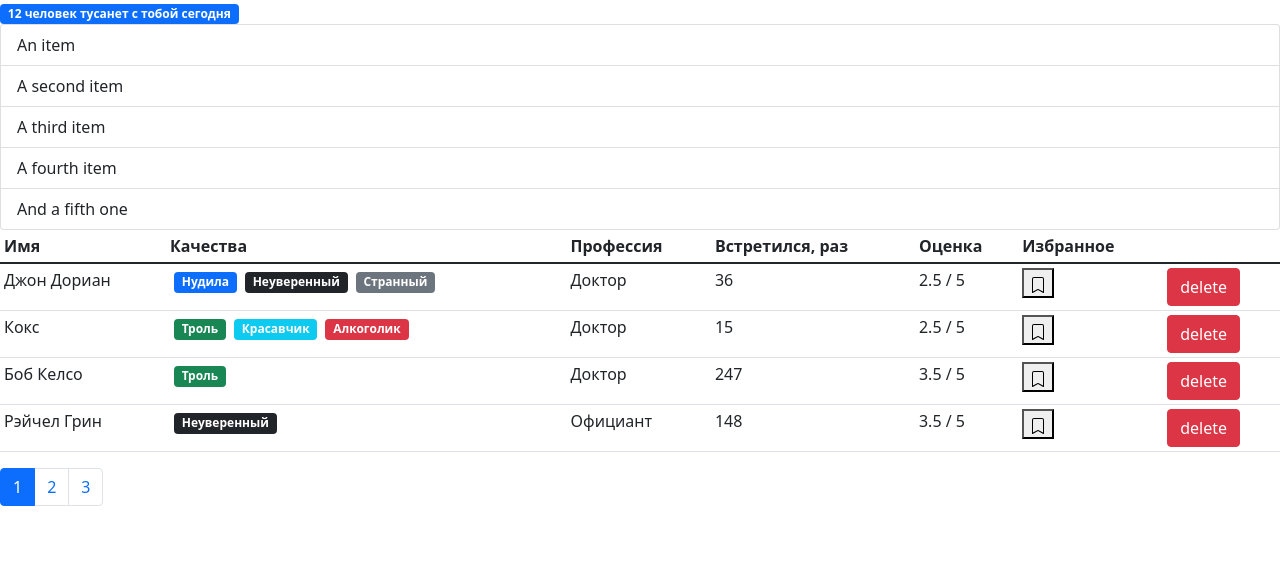
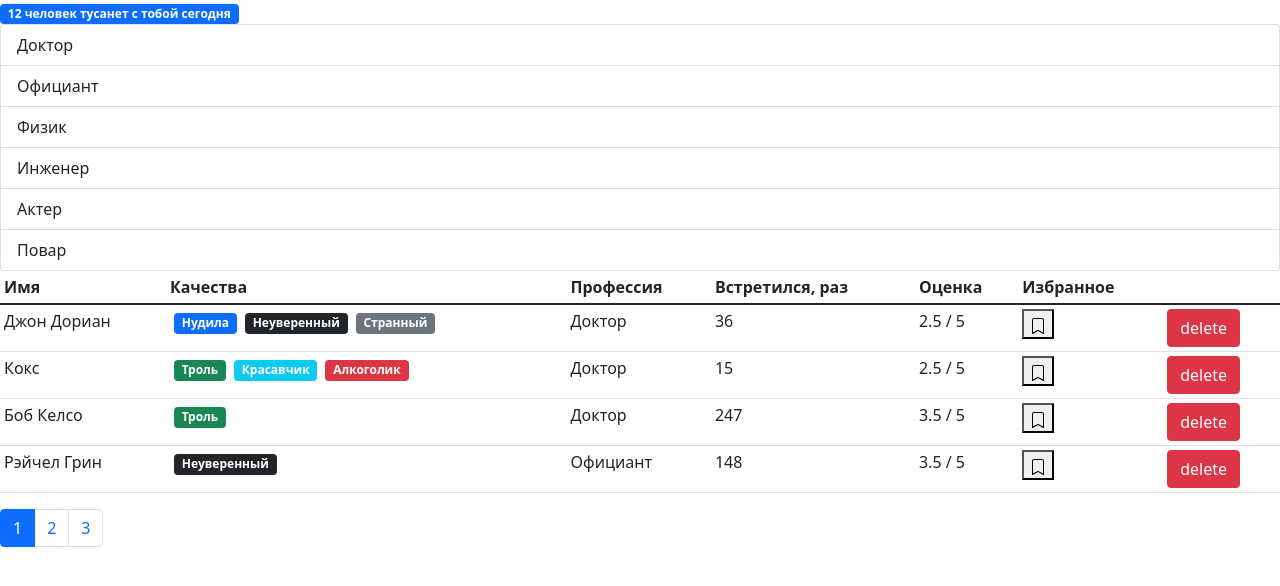
Before and after one commit to kofranek/fast-company, a React (Create React App) app: page / in a window 1280 px wide. Shown: the top 586 px of the page. Built offline with nearby package versions, Linux system fonts and the light colour scheme.

Commit message:
Displaying items

```diff
--- a/src/API/fake.api/professions.api.js
+++ b/src/API/fake.api/professions.api.js
@@ -7,13 +7,12 @@ export const professions = {
   cook: { _id: '67rdca3eeb7f6fgeed471829', name: 'Повар' }
 }
 
-const fetchAll = () => {
-  return new Promise((resolve) => {
-    setTimeout(() => {
-      resolve(professions)
-    }, 2000)
-  })
-}
+const fetchAll = () => new Promise((resolve) => {
+  window.setTimeout(function() {
+    resolve(professions)
+  }, 2000)
+})
+
 
 export default {
   fetchAll
--- a/src/components/groupList.jsx
+++ b/src/components/groupList.jsx
@@ -1,15 +1,30 @@
 import React from 'react';
+import PropTypes from 'prop-types'
 
-const GroupList = () => {
+const GroupList = ({ items }) => {
+  console.log('GroupList items=',items)
+  console.log('GrouPlist: Object.keys(items)=',Object.keys(items))
+  console.log('names=',
+    Object.keys(items).map((el)=>(
+      items[el].name
+    ))
+  )
+  console.log('_id=',
+    Object.keys(items).map((el)=>(
+      items[el]._id
+    ))
+  )
+
   return (
     <ul className="list-group">
-      <li className="list-group-item">An item</li>
-      <li className="list-group-item">A second item</li>
-      <li className="list-group-item">A third item</li>
-      <li className="list-group-item">A fourth item</li>
-      <li className="list-group-item">And a fifth one</li>
+      {Object.keys(items).map((item)=>(
+        <li key={items[item]._id} className={"list-group-item"}>{items[item].name}</li>
+      ))}
     </ul>
   );
 };
 
+GroupList.propTypes = {
+  items: PropTypes.object.isRequired,
+}
 export default GroupList;
--- a/src/components/users.jsx
+++ b/src/components/users.jsx
@@ -18,13 +18,9 @@ const Users = ({ users: allUsers, ...rest }) => {
   }
 
   useEffect(() => {
-    console.log('from useEffect: send request')
     api.professions.fetchAll()
       .then((data) => setProfessions(data))
   }, [])
-  useEffect(() => {
-    console.log('from useEffect: professions=', professions)
-  }, [professions])
 
   const handleProfessionSelect = (params) => {
     console.log('handelProessionSelect', params)
@@ -40,11 +36,19 @@ const Users = ({ users: allUsers, ...rest }) => {
     }
   }
 
+  console.log('Object.keys(professions)length',Object.keys(professions).length)
+
   function tableRender () {
     if (count === 0) return
     return (
       <>
-        <GroupList items={ professions } onItemSelect={ handleProfessionSelect }/>
+        { Object.keys(professions).length && <GroupList
+          items={ professions }
+          onItemSelect={ handleProfessionSelect }
+        /> }
+
+
+
         <table className={ 'table table-sm' }>
           <thead>
           <tr>
```
